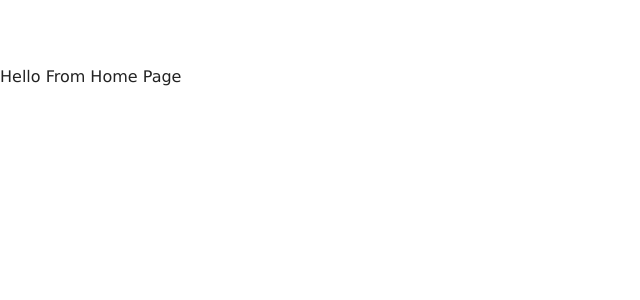
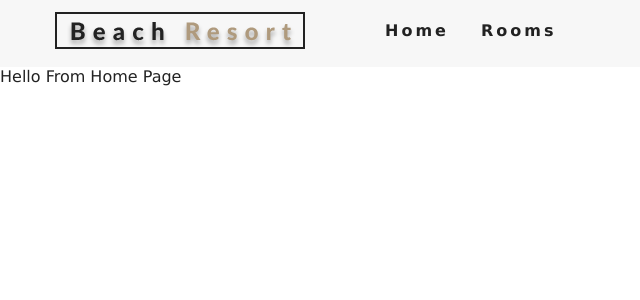
Before and after one commit to Moazam05/React-JS-Beach-Reasort, a React (Create React App) app: page / in a window 1280 px wide. Shown: the top 300 px of the page, without its empty margins (0-640 px from the left). Built offline with nearby package versions, Linux system fonts and the light colour scheme.

Commit message:
Navbar Component

```diff
--- a/src/App.js
+++ b/src/App.js
@@ -8,9 +8,12 @@
 
 import { Route, Switch } from "react-router-dom";
 
+import Navbar from "./components/Navbar";
+
 function App() {
   return (
     <>
+      <Navbar />
       <Switch>
         <Route exact path="/" component={Home} />
         <Route exact path="/rooms" component={Rooms} />
--- /dev/null
+++ b/src/components/Navbar.js
@@ -0,0 +1,50 @@
+import React, { Component } from "react";
+
+import logo from "../images/logo.svg";
+import { FaAlignRight } from "react-icons/fa";
+
+import { Link } from "react-router-dom";
+
+export default class Navbar extends Component {
+  state = {
+    isOpen: false
+  };
+
+  handleToggle = () => {
+    this.setState({
+      isOpen: !this.state.isOpen
+    });
+  };
+
+  render() {
+    return (
+      <nav className="navbar">
+        <div className="nav-center">
+          <div className="nav-header">
+            <Link to="/">
+              <img src={logo} alt="Beach Reasort" />
+            </Link>
+            <button
+              onClick={this.handleToggle}
+              type="button"
+              className="nav-btn"
+            >
+              <FaAlignRight className="nav-icon" />
+            </button>
+          </div>
+
+          <ul
+            className={this.state.isOpen ? "nav-links show-nav" : "nav-links"}
+          >
+            <li>
+              <Link to="/">Home</Link>
+            </li>
+            <li>
+              <Link to="/rooms">Rooms</Link>
+            </li>
+          </ul>
+        </div>
+      </nav>
+    );
+  }
+}
```
